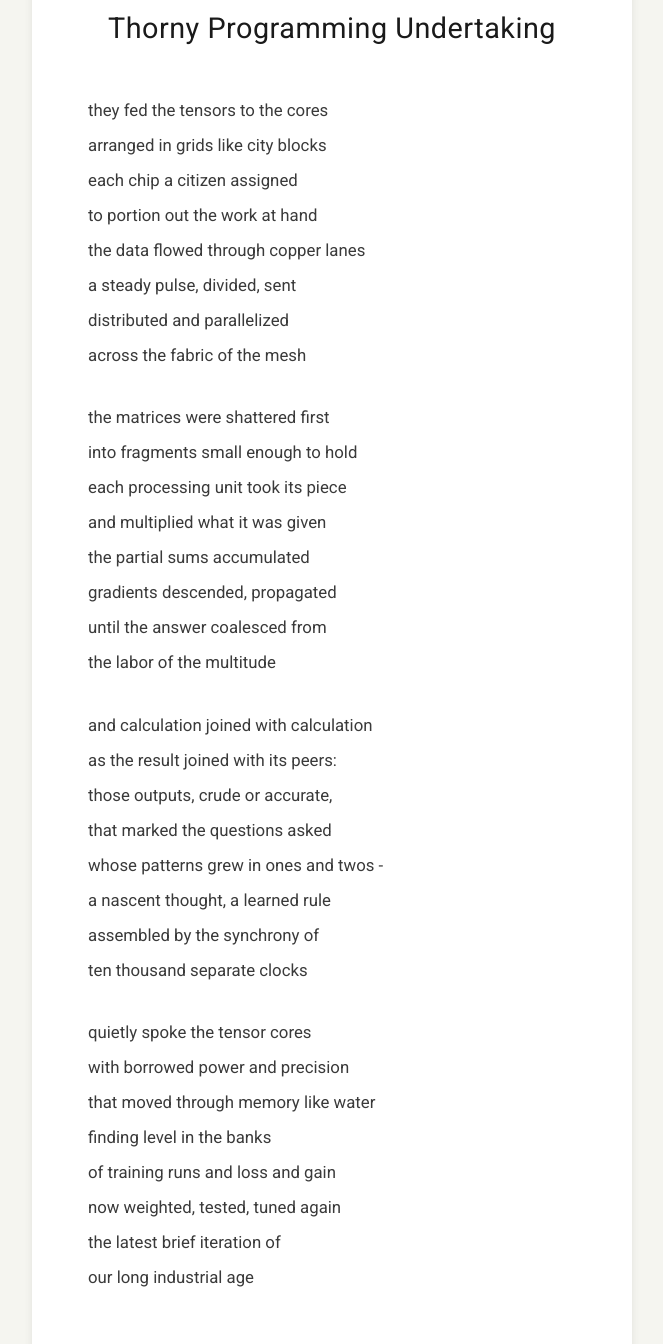
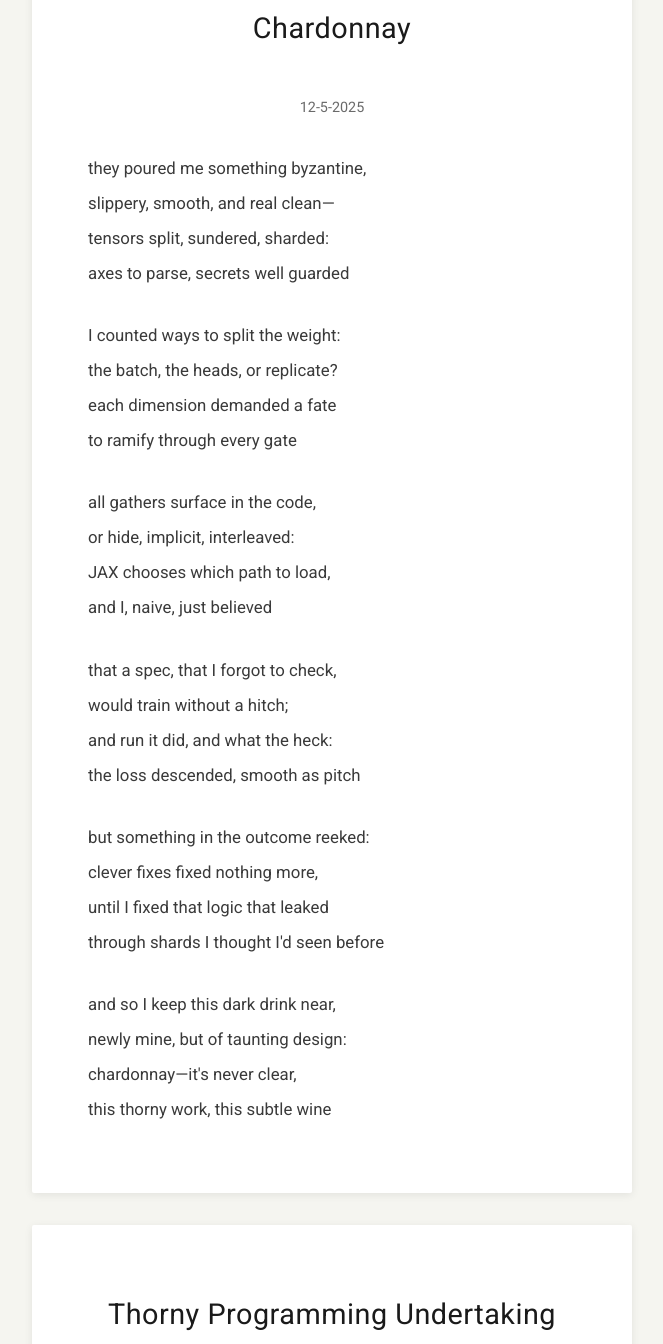
Before and after one commit to Arongil/tpukernels, a plain HTML site: page index.html in a window 1280 px wide. Shown: the part 154-1498 px from the top of the page, without its empty margins (356-1019 px from the left). Drawn offline with Linux system fonts and the light colour scheme.

Commit message:
New poem -- chardonnay

```diff
--- a/index.html
+++ b/index.html
@@ -13,6 +13,53 @@
     <main>
         <p style="text-align: center; margin-bottom: 2rem;">You should also check out <a href="https://pretrainingdata.com" target="_blank" rel="noopener noreferrer">pretrainingdata.com</a></p>
         <div class="poem-container">
+            <h1>Chardonnay</h1>
+            <p style="text-align: center; font-size: 0.9rem; opacity: 0.7; margin-bottom: 2rem;">12-5-2025</p>
+
+            <div class="stanza">
+                <p>they poured me something byzantine,</p>
+                <p>slippery, smooth, and real clean—</p>
+                <p>tensors split, sundered, sharded:</p>
+                <p>axes to parse, secrets well guarded</p>
+            </div>
+
+            <div class="stanza">
+                <p>I counted ways to split the weight:</p>
+                <p>the batch, the heads, or replicate?</p>
+                <p>each dimension demanded a fate</p>
+                <p>to ramify through every gate</p>
+            </div>
+
+            <div class="stanza">
+                <p>all gathers surface in the code,</p>
+                <p>or hide, implicit, interleaved:</p>
+                <p>JAX chooses which path to load,</p>
+                <p>and I, naive, just believed</p>
+            </div>
+
+            <div class="stanza">
+                <p>that a spec, that I forgot to check,</p>
+                <p>would train without a hitch;</p>
+                <p>and run it did, and what the heck:</p>
+                <p>the loss descended, smooth as pitch</p>
+            </div>
+
+            <div class="stanza">
+                <p>but something in the outcome reeked:</p>
+                <p>clever fixes fixed nothing more,</p>
+                <p>until I fixed that logic that leaked</p>
+                <p>through shards I thought I'd seen before</p>
+            </div>
+
+            <div class="stanza">
+                <p>and so I keep this dark drink near,</p>
+                <p>newly mine, but of taunting design:</p>
+                <p>chardonnay—it's never clear,</p>
+                <p>this thorny work, this subtle wine</p>
+            </div>
+        </div>
+
+        <div class="poem-container" style="margin-top: 2rem;">
             <h1>Thorny Programming Undertaking</h1>
 
             <div class="stanza">
```
